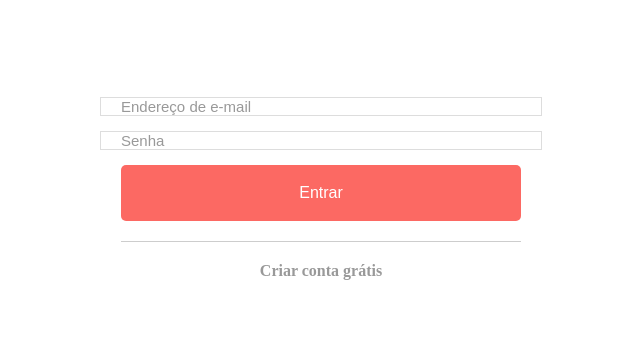
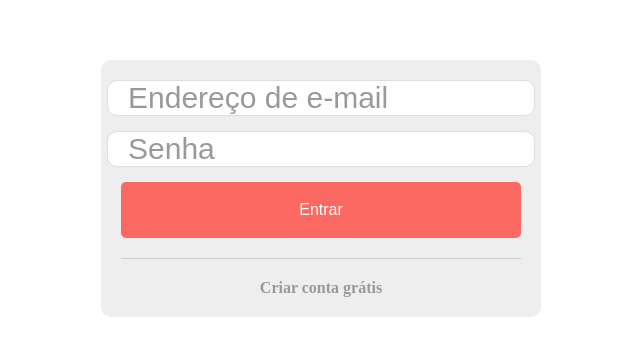
Before and after one commit to IgorLoredo/Calendly, a React (Create React App) app in the folder novo/: page / in a window 1280 px wide. Shown: the part 220-576 px from the top of the page, without its empty margins (319-959 px from the left). Built offline with nearby package versions, Linux system fonts and the light colour scheme.

Commit message:
criando menu de in

```diff
--- a/novo/src/pages/SignUP/index.js
+++ b/novo/src/pages/SignUP/index.js
@@ -15,7 +15,7 @@ class SignUp extends Component {
 
   handleSignUp = e => {
     e.preventDefault();
-    alert("Eu vou te registrar");
+    console.log(e);
   };
 
   render() {
--- a/novo/src/pages/SignUP/styles.js
+++ b/novo/src/pages/SignUP/styles.js
@@ -15,6 +15,7 @@ export const Form = styled.form`
   flex-direction: column;
   align-items: center;
    background-color:#eee;
+   border-radius: 30px;
   body{
 
   }
@@ -39,7 +40,7 @@ export const Form = styled.form`
     padding: 0 20px;
     color: #777;
     font-size: 30px;
-
+   border-radius: 10px;
     border: 1px solid #ddd;
     &::placeholder {
       color: #999;
--- a/novo/src/pages/SingIn/styles.js
+++ b/novo/src/pages/SingIn/styles.js
@@ -9,11 +9,12 @@ export const Container = styled.div`
 
 export const Form = styled.form`
   width: 400px;
-  background: #fff;
+  background: #eee;
   padding: 20px;
   display: flex;
   flex-direction: column;
   align-items: center;
+  border-radius: 10px
   img {
     width: 100px;
     margin: 10px 0 40px;
@@ -32,8 +33,8 @@ export const Form = styled.form`
     margin-bottom: 15px;
     padding: 0 20px;
     color: #777;
-    font-size: 15px;
-    width: 100%;
+    font-size: 30px;
+    border-radius: 10px;
     border: 1px solid #ddd;
     &::placeholder {
       color: #999;
```
